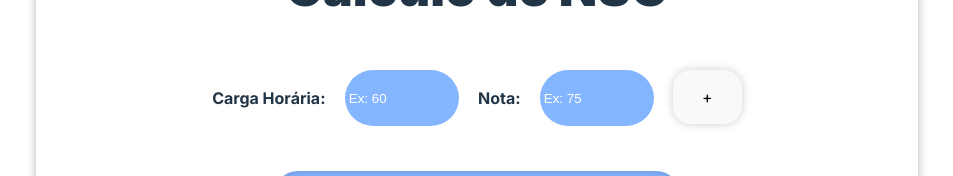
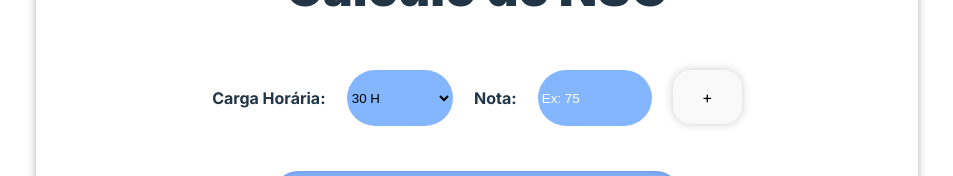
Before and after one commit to nicolashdx/HubLN, a React (Vite) app: page /nsg in a window 1280 px wide. Shown: the part 272-448 px from the top of the page, without its empty margins (135-1088 px from the left). Built offline with nearby package versions, Linux system fonts and the light colour scheme.

Commit message:
nsg page

```diff
--- a/src/NSG.jsx
+++ b/src/NSG.jsx
@@ -12,11 +12,19 @@ function NSG() {
   const [quant_discp, set_quant_discp] = useState(1)
 
   const add_discp = () => {
+    const nota_value = document.getElementsByClassName('nota_input')[0].value
+    if (!nota_value || nota_value < 0 || nota_value > 100){
+      console.log("Valor de nota inválido.")
+      return;
+    }
+
     const ch = document.createElement('p');
-    ch.textContent = `${document.getElementsByClassName('ch')[0].value}H`
+    ch.textContent = `${document.getElementsByClassName('ch_input')[0].value}H`;
+    ch.className = 'ch'
 
     const nota = document.createElement('p');
-    nota.textContent = `${document.getElementsByClassName('nota')[0].value}`
+    nota.textContent = `${nota_value}`;
+    nota.className = 'nota';
 
     const btn = document.createElement('button');
     btn.innerText = "X"
@@ -31,8 +39,8 @@ function NSG() {
     var list = document.getElementsByClassName('listDiscp')[0];
     list.appendChild(item);
 
-    document.getElementsByClassName('ch')[0].value = ''
-    document.getElementsByClassName('nota')[0].value = ''
+    document.getElementsByClassName('ch_input')[0].value = '30'
+    document.getElementsByClassName('nota_input')[0].value = ''
 
     set_quant_discp(quant_discp + 1);
   }
@@ -45,9 +53,14 @@ function NSG() {
           <p className='titulo'>Cálculo de NSG</p>
           <div className='indiv'>
             <p>Carga Horária:</p>
-            <input className='ch' type="number" placeholder='Ex: 60'/>
+            <select className='ch_input'>
+              <option value="30">30 H</option>
+              <option value="45">45 H</option>
+              <option value="60">60 H</option>
+              <option value="90">90 H</option>
+            </select>
             <p>Nota:</p>
-            <input className='nota' type="number" placeholder='Ex: 75'/>
+            <input className='nota_input' type="number" placeholder='Ex: 75'/>
             <button onClick={add_discp}>+</button>
           </div>
           <div>
--- a/src/nsg.css
+++ b/src/nsg.css
@@ -28,7 +28,7 @@
   margin-inline: 250px;
 }
 
-input{
+input, select{
     background-color: rgba(11, 108, 255, 0.5);
     border-radius: 50px;
     border-color: transparent;
@@ -36,6 +36,10 @@ input{
 }
 input::placeholder{
     color: #fff;
+}
+
+input:focus, input:focus-visible {
+    outline: 0px;
 }
 
 .indiv{
```
Also changed, not shown: 3 other files (tests, documents, lock files or other folders).
